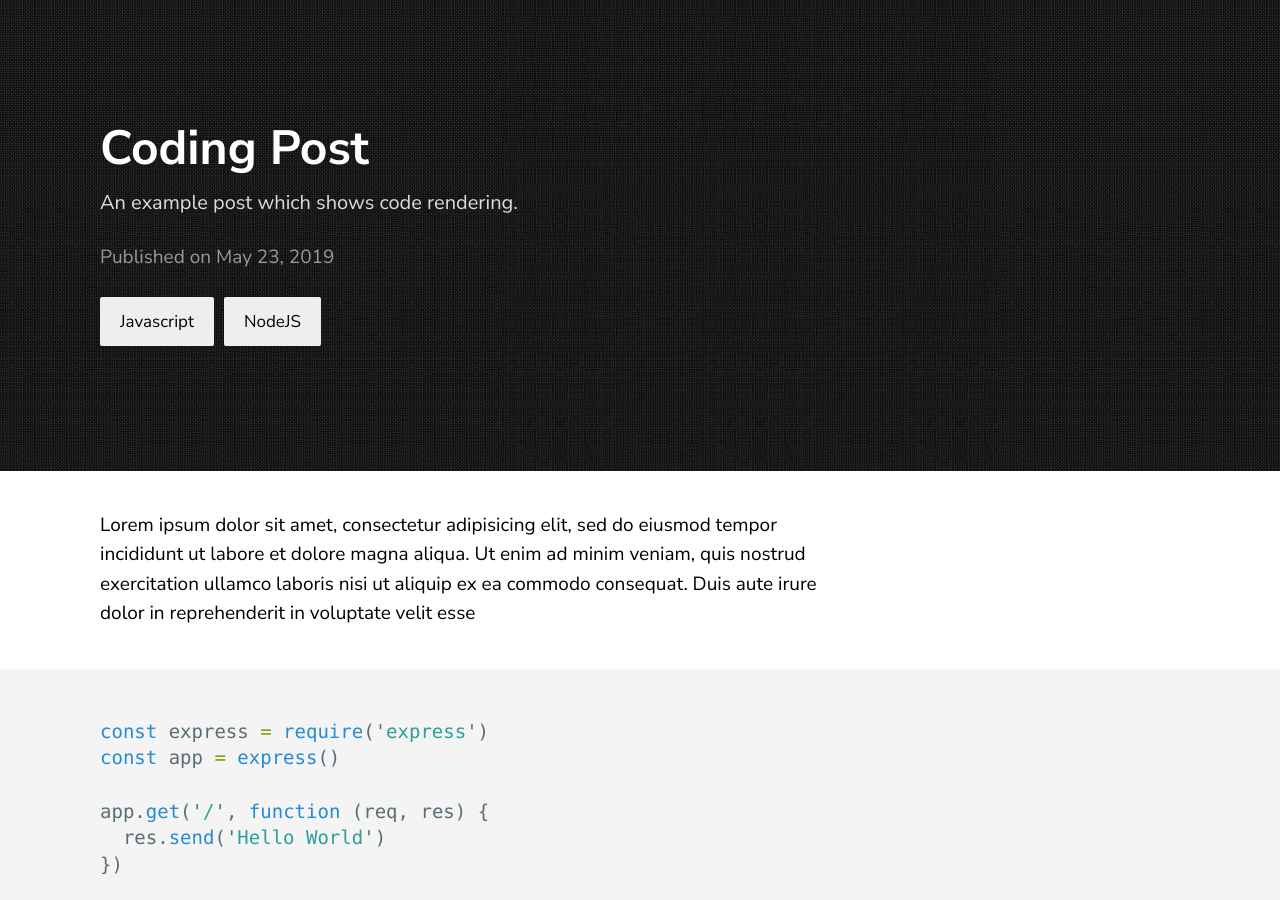
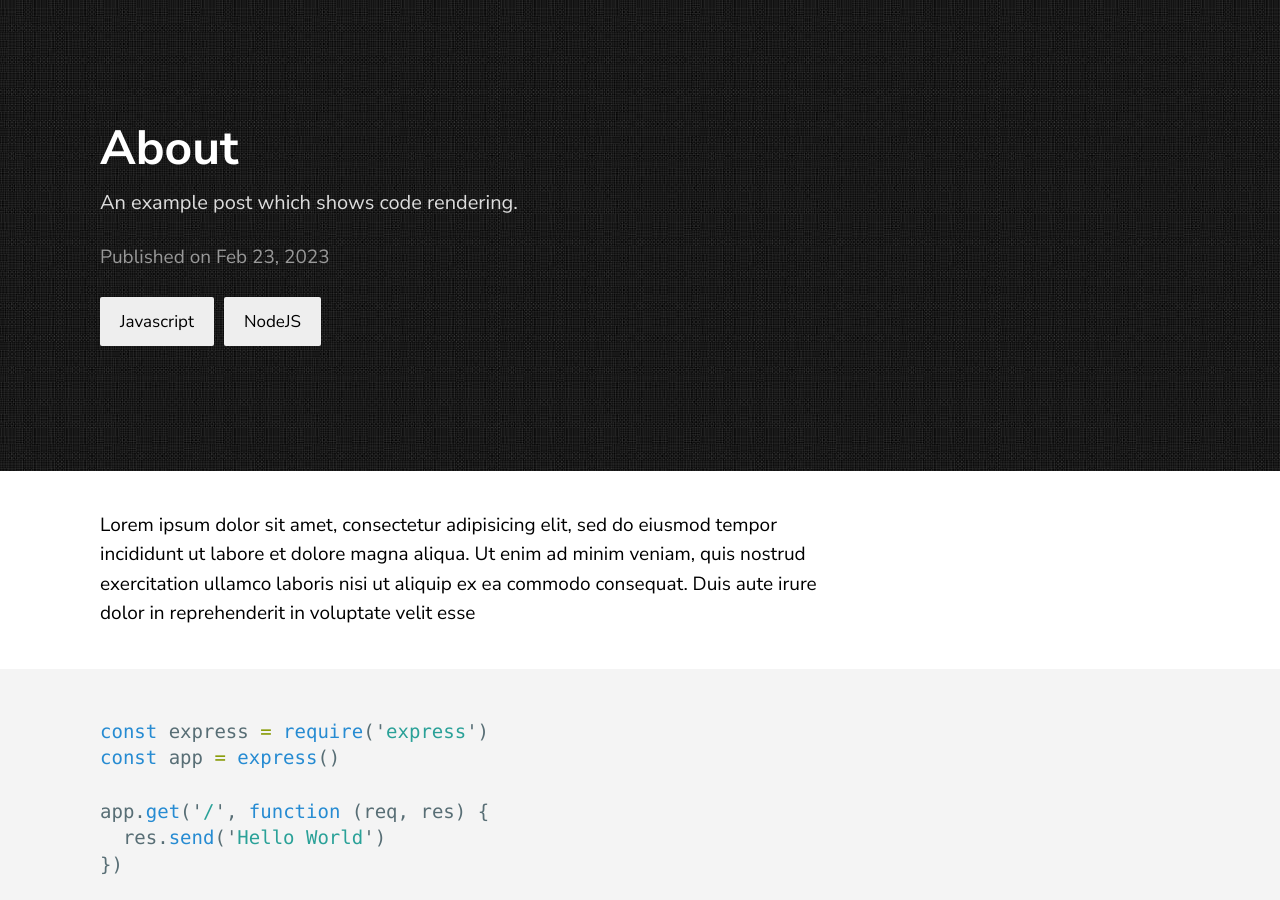
Before and after one commit to zydddd/rvgviw.github.io, a Jekyll site: the page built from _posts/2019-06-30-coding-post.markdown, in a window 1280 px wide and 900 px high. Built offline with Jekyll 4.4.1, drawn with Linux system fonts in a browser that asks for light colours.

Commit message:
first commit

```diff
--- a/_posts/2019-06-30-coding-post.markdown
+++ b/_posts/2019-06-30-coding-post.markdown
@@ -1,8 +1,8 @@
 ---
 layout: post
-title:  "Coding Post"
+title:  "About"
 description: An example post which shows code rendering.
-date:   2019-05-23 21:03:36 +0530
+date:   2023-02-23 21:03:36 +0530
 categories: Javascript NodeJS
 ---
 Lorem ipsum dolor sit amet, consectetur adipisicing elit, sed do eiusmod tempor incididunt ut labore et dolore magna aliqua. Ut enim ad minim veniam, quis nostrud exercitation ullamco laboris nisi ut aliquip ex ea commodo consequat. Duis aute irure dolor in reprehenderit in voluptate velit esse
```
